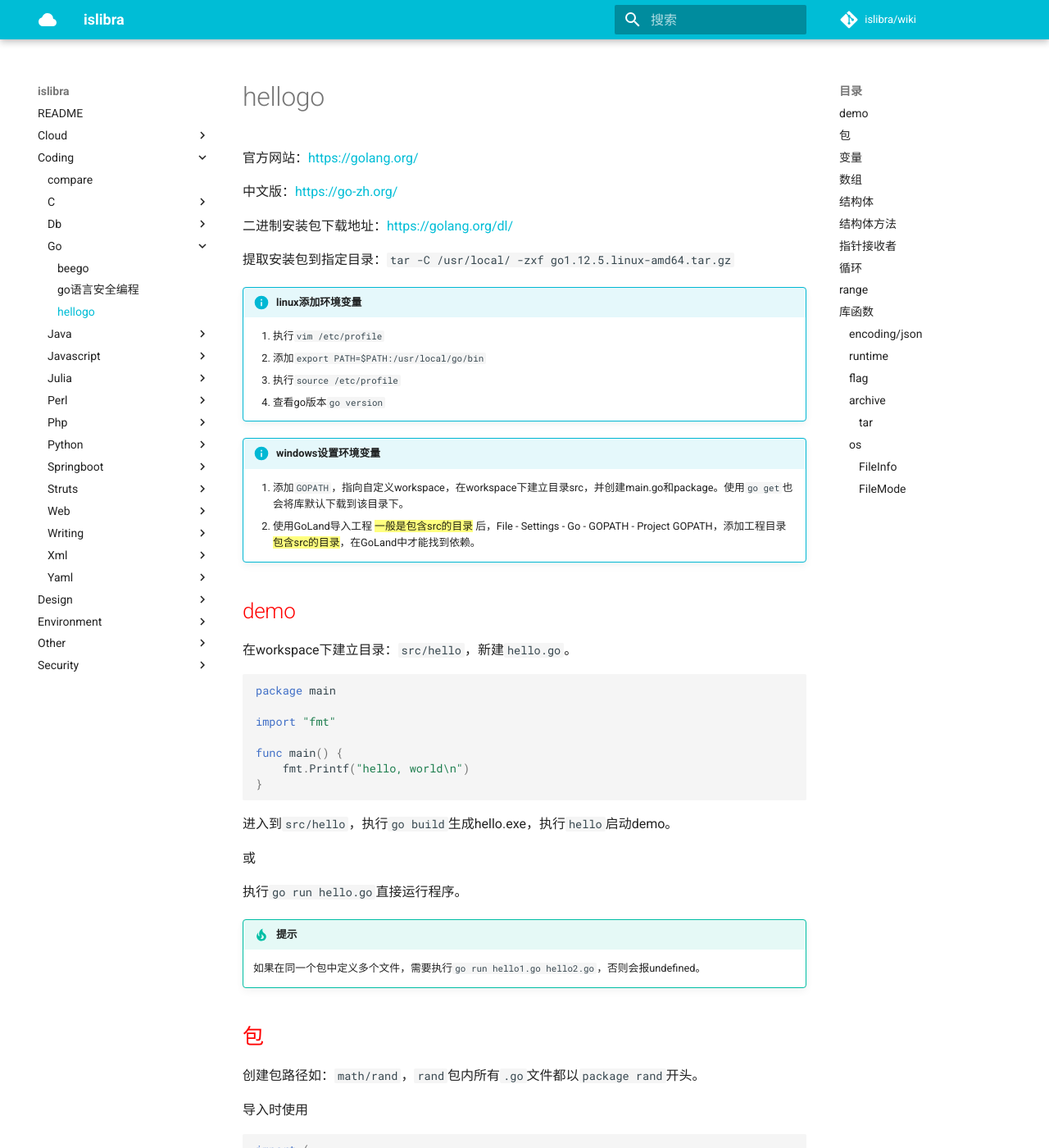
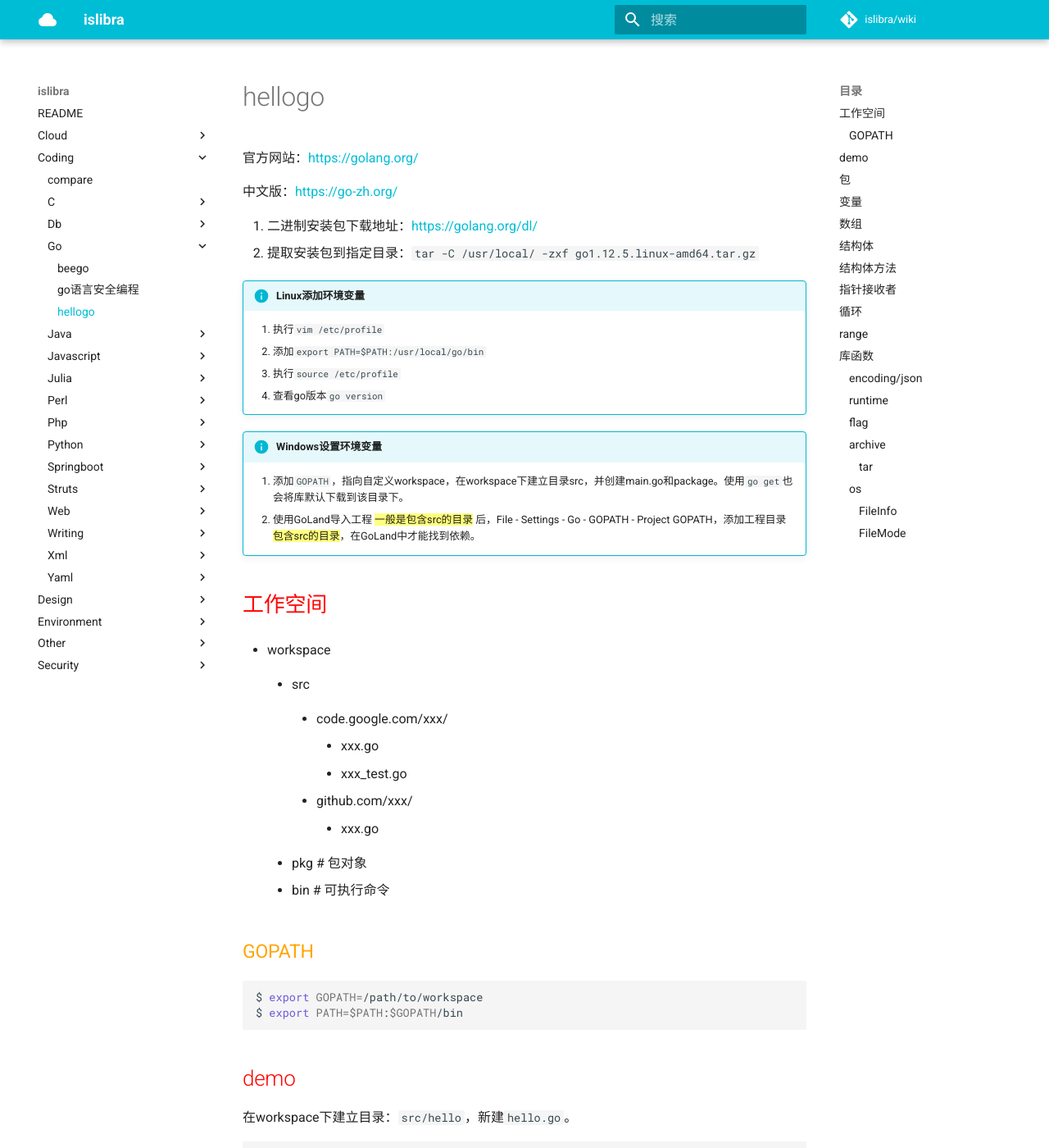
Before and after one commit to islibra/wiki, an MkDocs documentation site: the page built from docs/coding/go/hellogo.md, in a window 1280 px wide and 1400 px high. Shown: the whole window at 82% size. Built offline with MkDocs 1.6.1 and Material for MkDocs 9.7.7, drawn with Linux system fonts in a browser that asks for light colours; comment, search, counter and statistics services are not loaded.

Commit message:
Update hellogo.md

````diff
--- a/docs/coding/go/hellogo.md
+++ b/docs/coding/go/hellogo.md
@@ -4,19 +4,40 @@
 
 中文版：<https://go-zh.org/>
 
-二进制安装包下载地址：<https://golang.org/dl/>
+1. 二进制安装包下载地址：<https://golang.org/dl/>
+1. 提取安装包到指定目录：`tar -C /usr/local/ -zxf go1.12.5.linux-amd64.tar.gz`
 
-提取安装包到指定目录：`tar -C /usr/local/ -zxf go1.12.5.linux-amd64.tar.gz`
-
-!!! info "linux添加环境变量"
+!!! info "Linux添加环境变量"
     1. 执行`vim /etc/profile`
     1. 添加`export PATH=$PATH:/usr/local/go/bin`
     1. 执行`source /etc/profile`
     1. 查看go版本`go version`
 
-!!! info "windows设置环境变量"
+!!! info "Windows设置环境变量"
     1. 添加`GOPATH`，指向自定义workspace，在workspace下建立目录src，并创建main.go和package。使用`go get`也会将库默认下载到该目录下。
     1. 使用GoLand导入工程 {==一般是包含src的目录==} 后，File - Settings - Go - GOPATH - Project GOPATH，添加工程目录 {==包含src的目录==}，在GoLand中才能找到依赖。
+
+## 工作空间
+
+- workspace
+    - src
+        - code.google.com/xxx/
+            - xxx.go
+            - xxx_test.go
+
+        - github.com/xxx/
+            - xxx.go
+
+    - pkg  # 包对象
+    - bin  # 可执行命令
+
+### GOPATH
+
+```sh
+$ export GOPATH=/path/to/workspace
+$ export PATH=$PATH:$GOPATH/bin
+```
+
 
 ## demo
 
@@ -40,6 +61,7 @@ func main() {
 
 !!! tip "提示"
 	如果在同一个包中定义多个文件，需要执行`go run hello1.go hello2.go`，否则会报undefined。
+
 
 ## 包
 
````
